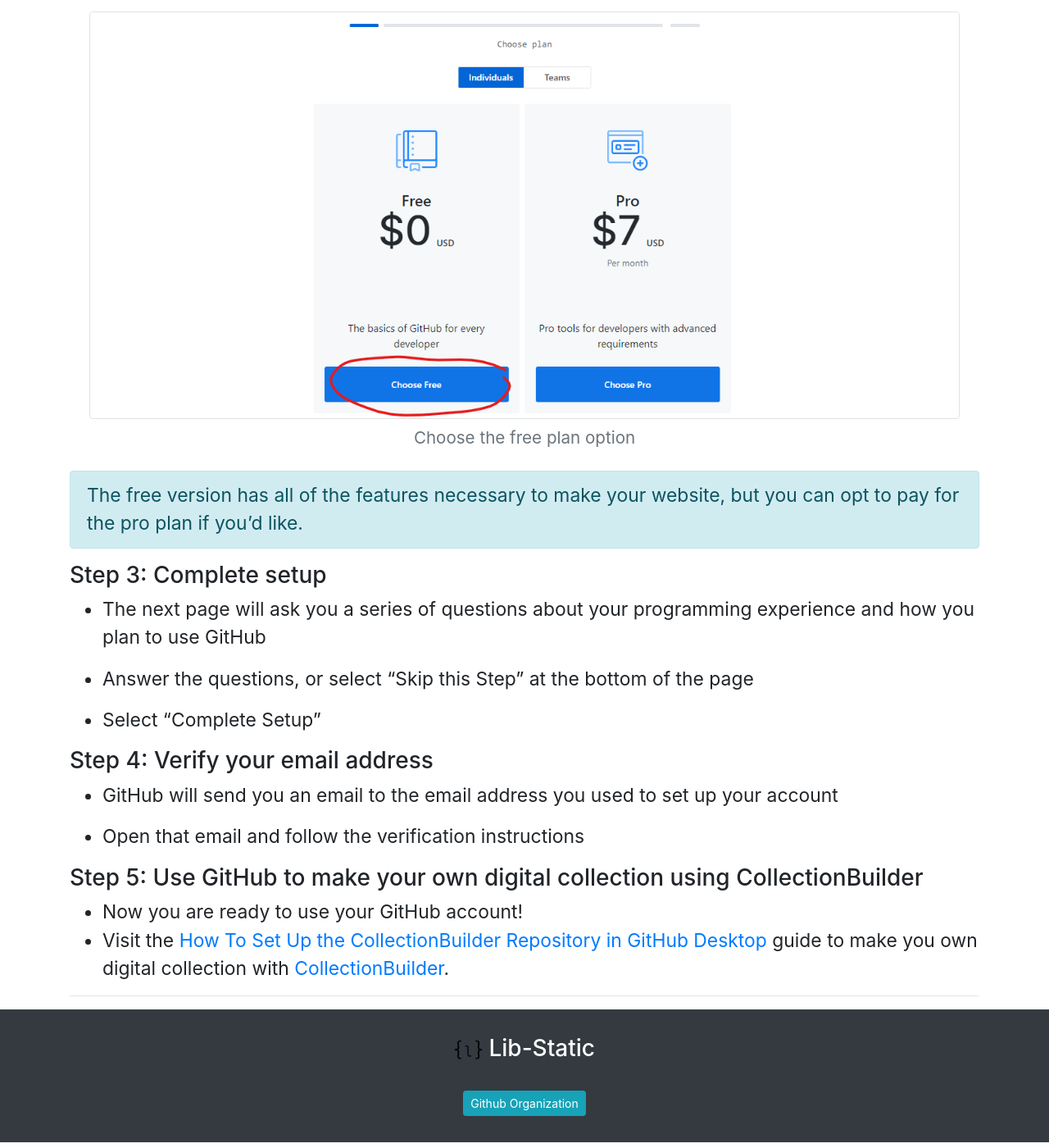
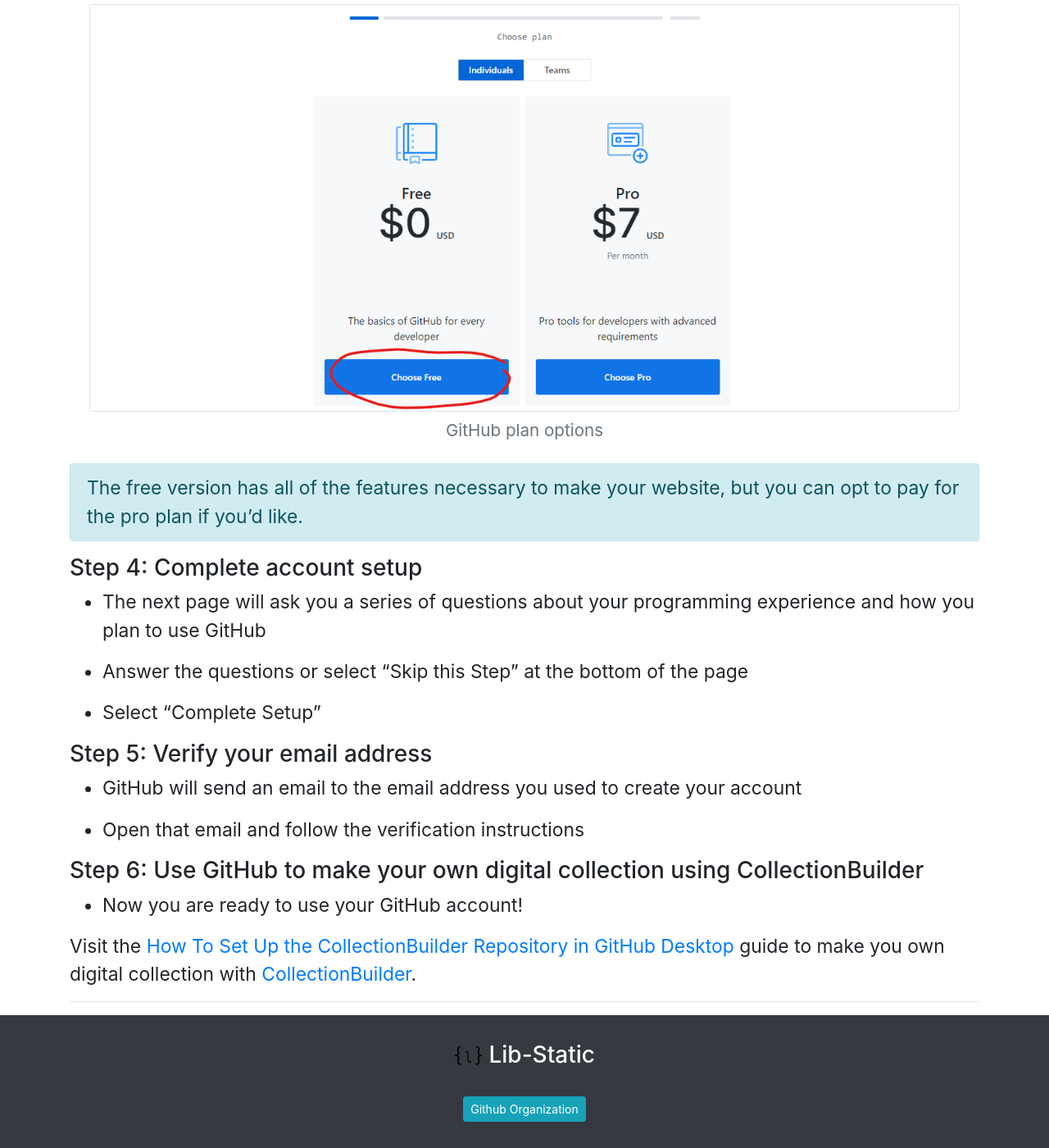
Before and after one commit to lib-static/howto, a Jekyll site: the page built from howtos/setupgithubaccount.md, in a window 1280 px wide and 1400 px high, scrolled down 1135 px. Shown: the whole window at 82% size. Built offline with Jekyll 4.4.1, drawn with Linux system fonts in a browser that asks for light colours; some of the changed text lies outside the part shown.

Commit message:
update content and remove bullets

```diff
--- a/howtos/setupgithubaccount.md
+++ b/howtos/setupgithubaccount.md
@@ -3,41 +3,42 @@ layout: howto
 title: How To Create a GitHub Account
 ---
 
-This guide will show you how to set up your GitHub Online Account.
+This guide will show you how to set up your online GitHub account.
 
 ### Step 1: Navigate to [GitHub](https://github.com/){:target="_blank"}
+
+### Step 2: Enter your information
 
 - Add your information to the box on the homepage then select "Sign Up for GitHub"
 
 - When prompted, confirm you are not a robot
 {% include bootstrap/figure.md img="/github/github_newaccount.png" caption="Create a GitHub account" alt="a screenshot of GitHub Login or Setup Page" %}
 
-### Step 2: Choose a plan
+### Step 3: Choose a plan
 
-- Select "Choose a Plan"
+- On the new page, select "Choose a Plan" then select "Choose Free"
 
-- Select the "Choose Free" option
-
-{% include bootstrap/figure.md img="/github/github_newaccount-choosefree.png" caption="Choose the free plan option" alt="a screenshot of GitHub account set up plan choice" %}
+{% include bootstrap/figure.md img="/github/github_newaccount-choosefree.png" caption="GitHub plan options" alt="a screenshot of GitHub account set up plan choice" %}
 
 {:.alert .alert-info}
 The free version has all of the features necessary to make your website, but you can opt to pay for the pro plan if you'd like.
 
-### Step 3: Complete setup
+### Step 4: Complete account setup
 
 - The next page will ask you a series of questions about your programming experience and how you plan to use GitHub
 
-- Answer the questions, or select "Skip this Step" at the bottom of the page
+- Answer the questions or select "Skip this Step" at the bottom of the page
 
 - Select "Complete Setup"
 
-### Step 4: Verify your email address
+### Step 5: Verify your email address
 
-- GitHub will send you an email to the email address you used to set up your account
+- GitHub will send an email to the email address you used to create your account
 
 - Open that email and follow the verification instructions
 
-### Step 5: Use GitHub to make your own digital collection using CollectionBuilder
+### Step 6: Use GitHub to make your own digital collection using CollectionBuilder
 
 - Now you are ready to use your GitHub account!
-- Visit the [How To Set Up the CollectionBuilder Repository in GitHub Desktop](githubdesktoprepo.html){:target="_blank"} guide to make you own digital collection with [CollectionBuilder](https://collectionbuilder.github.io/){:target="_blank"}.
+
+Visit the [How To Set Up the CollectionBuilder Repository in GitHub Desktop](githubdesktoprepo.html){:target="_blank"} guide to make you own digital collection with [CollectionBuilder](https://collectionbuilder.github.io/){:target="_blank"}.
```
